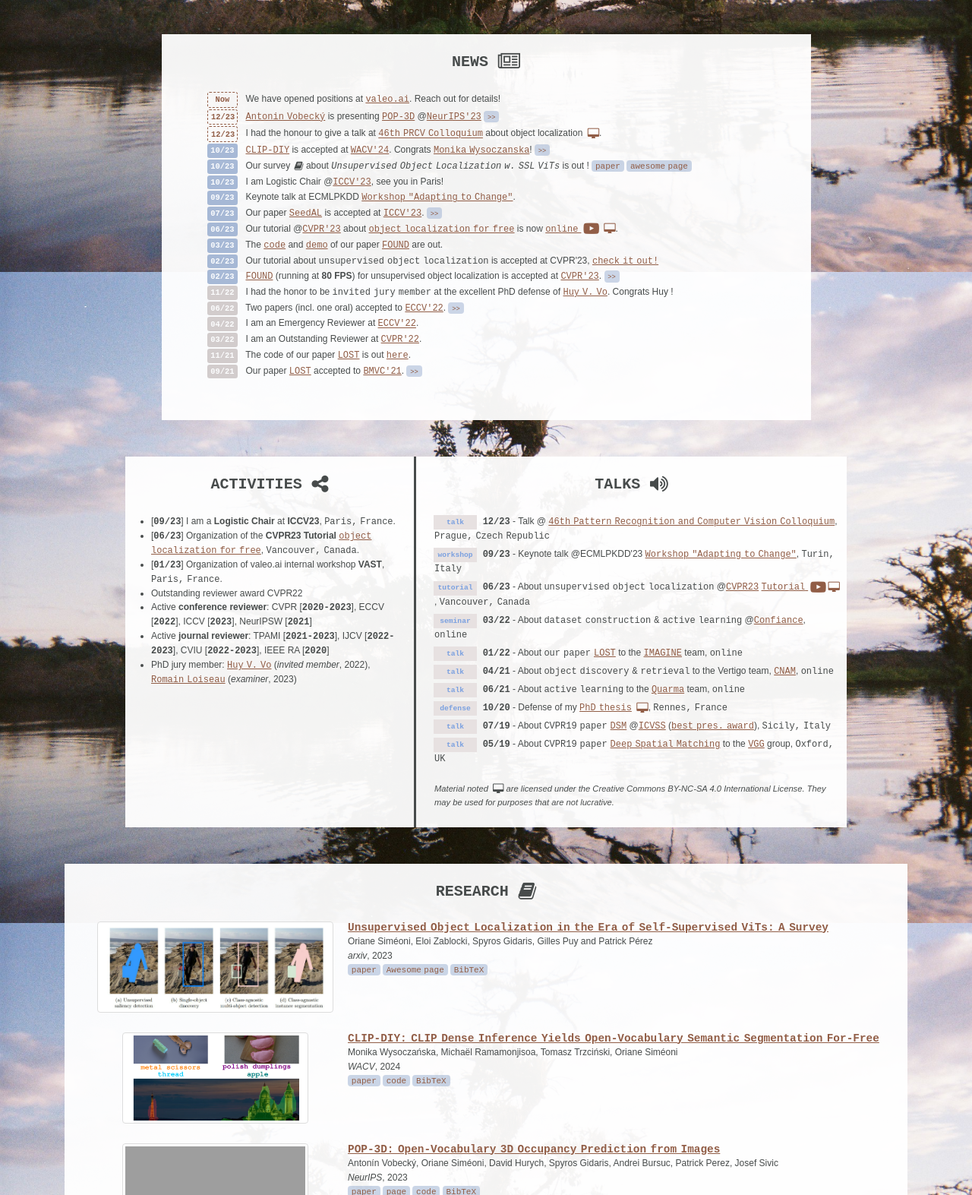
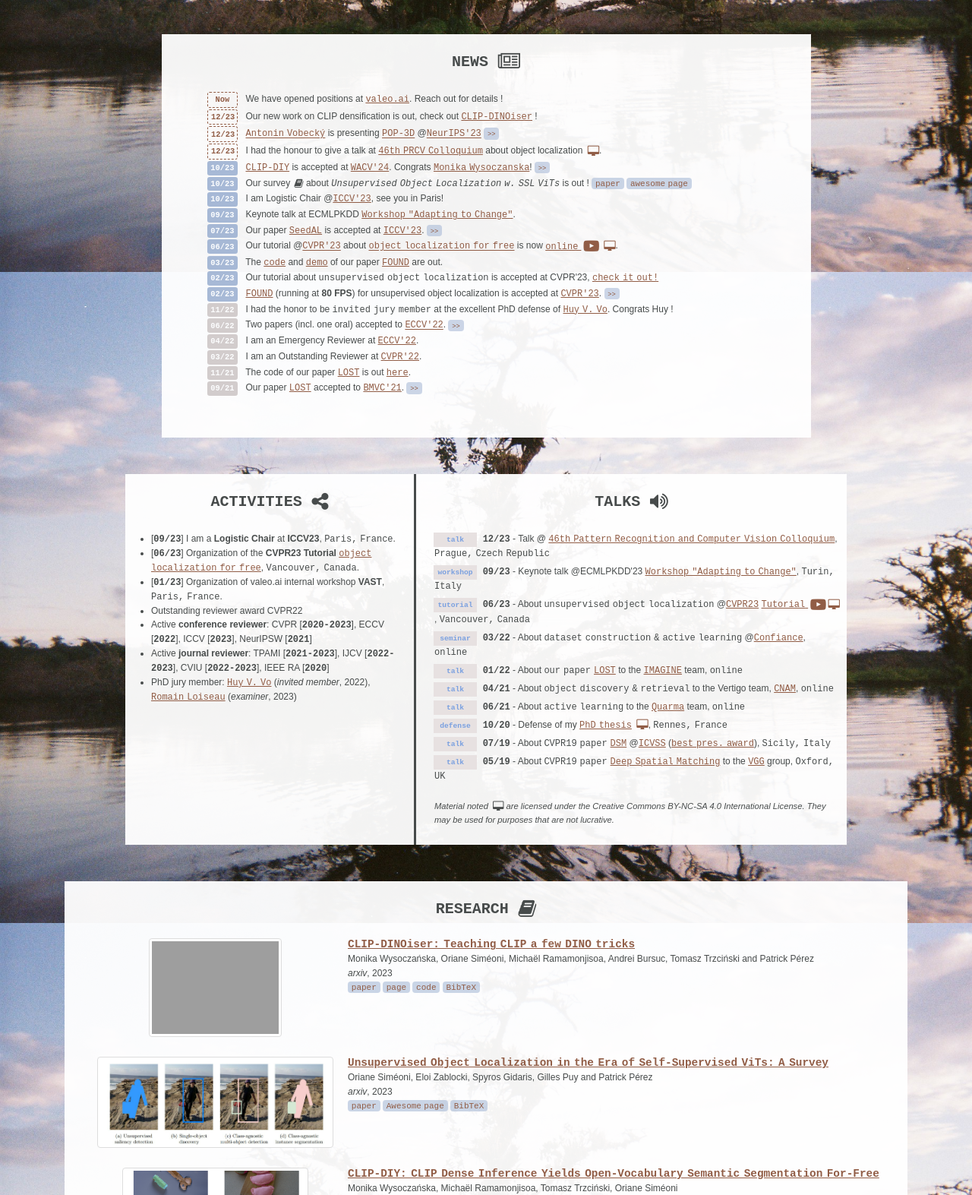
Before and after one commit to osimeoni/osimeoni.github.io, a website: page index.html in a window 1280 px wide. Shown: the part 499-2072 px from the top of the page at 76% size. Drawn offline with Linux system fonts and the light colour scheme; grey boxes are pictures that could not be loaded; some icons are missing.

Commit message:
update_clipdinoiser

```diff
--- a/index.html
+++ b/index.html
@@ -122,7 +122,11 @@
               <ul class="list-unstyled">
                 <!-- Open position -->
                 <li class="news"><span class="badge badge-future badge-pill">Now</span>
-                  We have opened positions at <a href="https://ptrckprz.github.io/valeoai/">valeo.ai</a>. Reach out for details!</li>
+                  We have opened positions at <a href="https://ptrckprz.github.io/valeoai/">valeo.ai</a>. Reach out for details !</li>
+                </li>
+                <!-- CLIP-DINOiser -->
+                <li class="news"><span class="badge badge-future badge-pill">12/23</span>
+                 Our new work on CLIP densification is out, check out <a href="https://wysoczanska.github.io/CLIP_DINOiser/">CLIP-DINOiser</a> !
                 </li>
                 <!-- NeurIPS -->
                 <li class="news"><span class="badge badge-future badge-pill">12/23</span>
@@ -323,6 +327,35 @@
           <h2 class="text-center text-lg text-uppercase"> Research<i class="fa fa-book" aria-hidden="true"></i></h2>
           <br>
 
+          <!-- CLIP-DINOiser -->
+          <div class="row">
+            <div class="col-md-4 text-center no-padding-img">
+              <img class="img-fluid img-thumbnail mb-2" style="width: 50%; max-height: 130px; object-fit: cover;"  src= "img/papers/clip_dinoiser.gif" alt="">
+            </div>
+            <div class="col-md-8 no-padding-txt">
+              <a href="https://arxiv.org/abs/2312.12359">
+              <h3>CLIP-DINOiser: Teaching CLIP a few DINO tricks</h3></a>
+              Monika Wysoczańska, Oriane Siméoni, Michaël Ramamonjisoa, Andrei Bursuc, Tomasz Trzciński and Patrick Pérez
+              <br> <i>arxiv</i>, 2023
+              <br>
+              <a class="btn btn-primary" href="https://arxiv.org/abs/2312.12359" role="button">paper</a>
+              <a class="btn btn-primary" href="https://wysoczanska.github.io/CLIP_DINOiser" role="button">page</a>
+              <a class="btn btn-primary" href="https://github.com/wysoczanska/clip_dinoiser" role="button">code</a>
+              <a class="btn btn-primary" data-toggle="collapse" href="#bib-clipdino2023">BibTeX</a>
+
+              <div class="collapse" id="bib-clipdino2023">
+                <div class="card card-bibtex">
+                  @article{wysoczanska2023clipdino,<br>
+                    &nbsp;title={CLIP-DINOiser: Teaching CLIP a few DINO tricks},<br>
+                    &nbsp;author={Wysocza{\'n}ska, Monika and Sim{\'e}oni, Oriane and Ramamonjisoa, Micha{\"e}l and Bursuc, Andrei and Trzci{\'n}ski, Tomasz and P{\'e}rez, Patrick},<br>
+                    &nbsp;journal={arXiv preprint arXiv:2312.12359},<br>
+                    &nbsp;year={2023}<br>
+                  }
+                </div>
+              </div>
+            </div>
+          </div>
+          <br>
 
           <!-- survey -->
           <div class="row">
```
Also changed, not shown: 1 other file.
